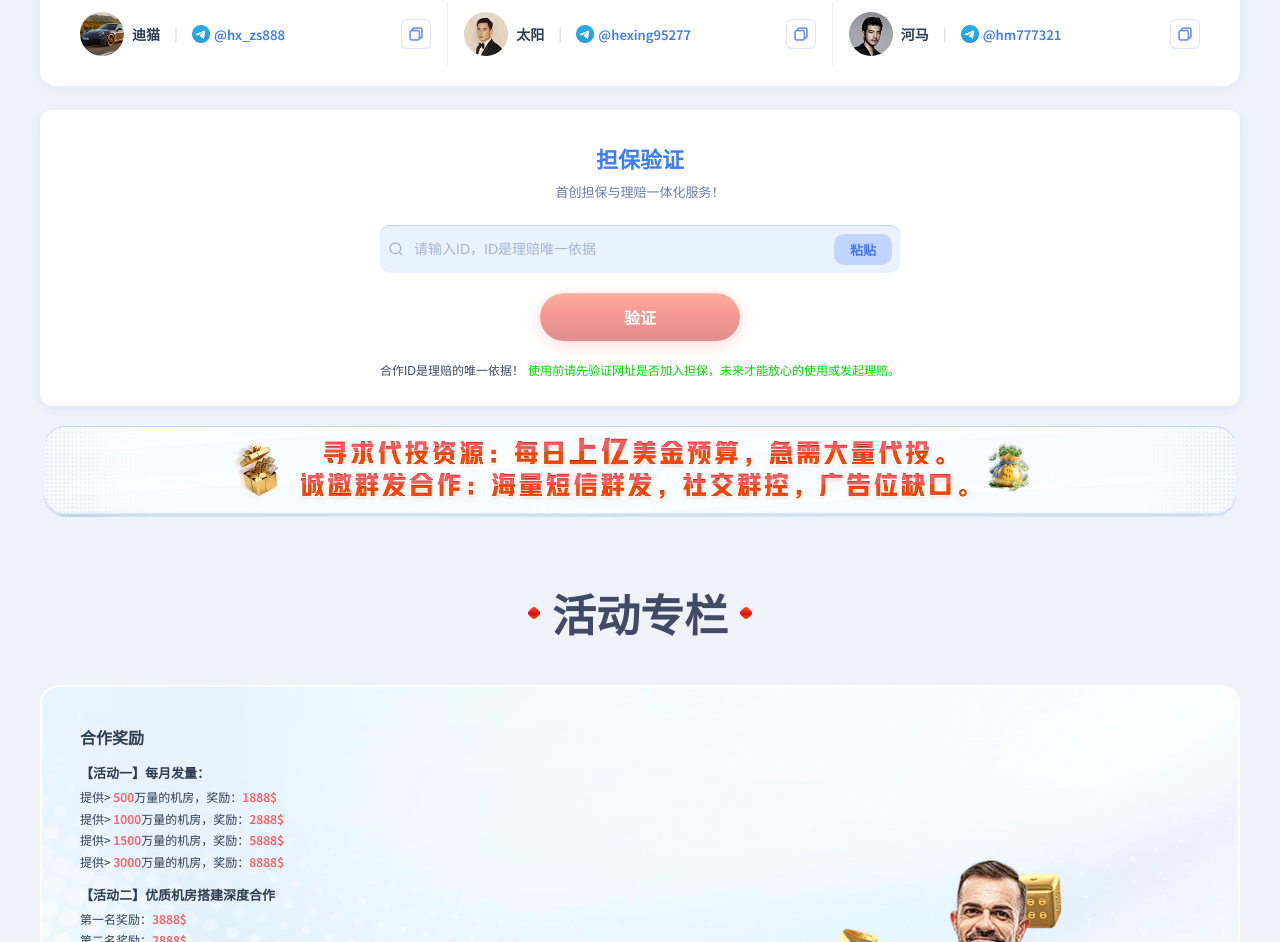
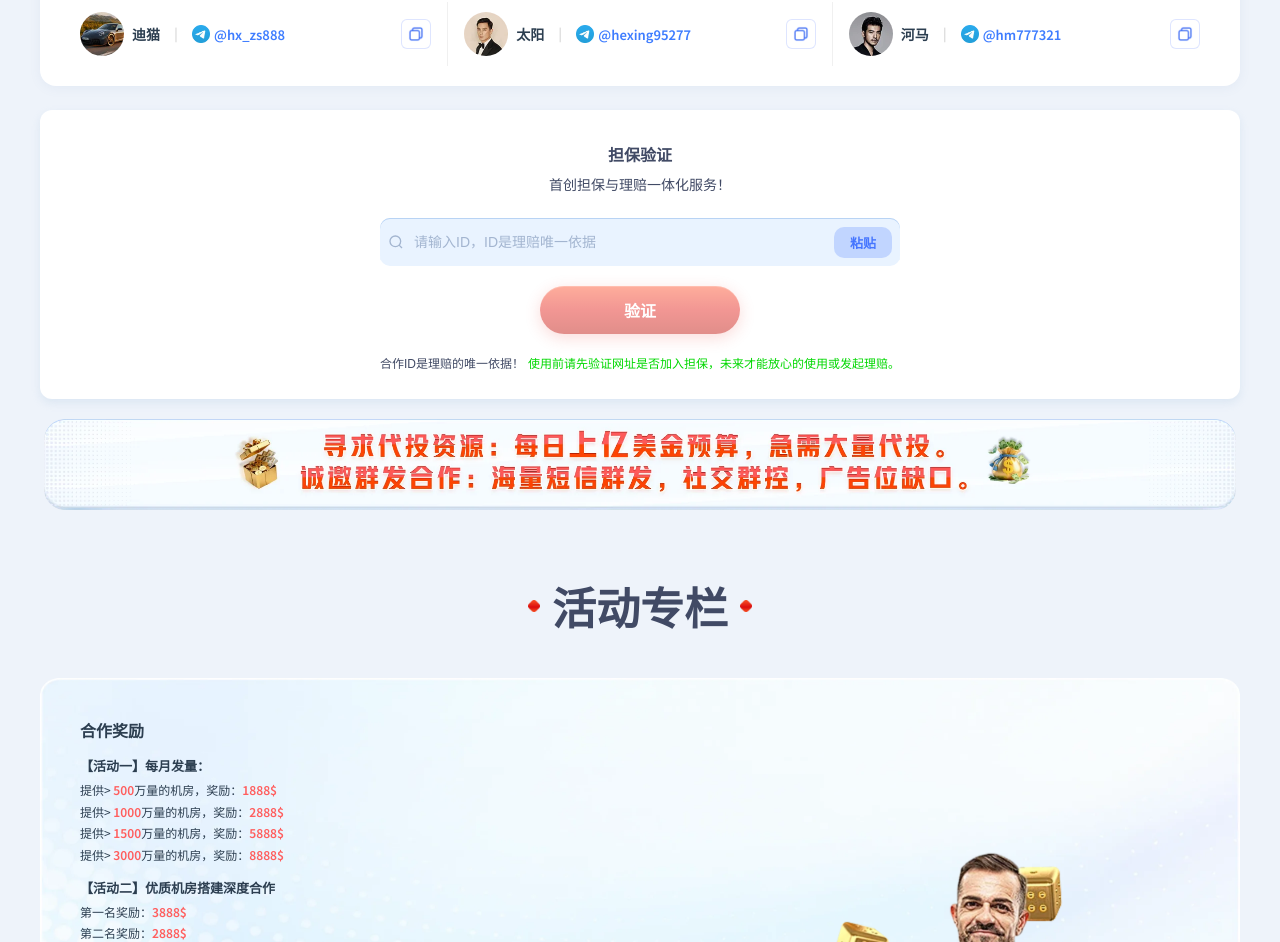
Before and after one commit to booker221/663, a Vue app: page /#/pc in a window 1280 px wide. Shown: the part 1218-2160 px from the top of the page. Built offline with nearby package versions, Linux system fonts and the light colour scheme.

Commit message:
style: update typography and color scheme for guarantee components

```diff
--- a/src/components/h5/H5Guarantee.vue
+++ b/src/components/h5/H5Guarantee.vue
@@ -114,17 +114,23 @@ const handleVerify = () => {
 
 /* 标题 */
 .guarantee-title {
+  color: #414A65;
+  text-align: center;
   font-family: "PingFang SC", sans-serif;
-  font-size: 20px;
-  font-weight: 700;
-  color: var(--blue);
+  font-size: 16px;
+  font-style: normal;
+  font-weight: 600;
+  line-height: normal;
   margin: 0 0 6px;
 }
 
 .guarantee-subtitle {
+  color: #414A65;
   font-family: "PingFang SC", sans-serif;
-  font-size: 12px;
-  color: #6C7BA8;
+  font-size: 14px;
+  font-style: normal;
+  font-weight: 400;
+  line-height: normal;
   margin: 0 0 20px;
 }
 
--- a/src/components/pc/PcGuarantee.vue
+++ b/src/components/pc/PcGuarantee.vue
@@ -115,17 +115,23 @@ const handleVerify = () => {
 
 /* 标题 */
 .guarantee-title {
+  color: #414A65;
+  text-align: center;
   font-family: "PingFang SC", sans-serif;
-  font-size: 22px;
-  font-weight: 700;
-  color: var(--blue);
+  font-size: 16px;
+  font-style: normal;
+  font-weight: 600;
+  line-height: normal;
   margin: 0 0 8px;
 }
 
 .guarantee-subtitle {
+  color: #414A65;
   font-family: "PingFang SC", sans-serif;
-  font-size: 13px;
-  color: #6C7BA8;
+  font-size: 14px;
+  font-style: normal;
+  font-weight: 400;
+  line-height: normal;
   margin: 0 0 24px;
 }
 
```
